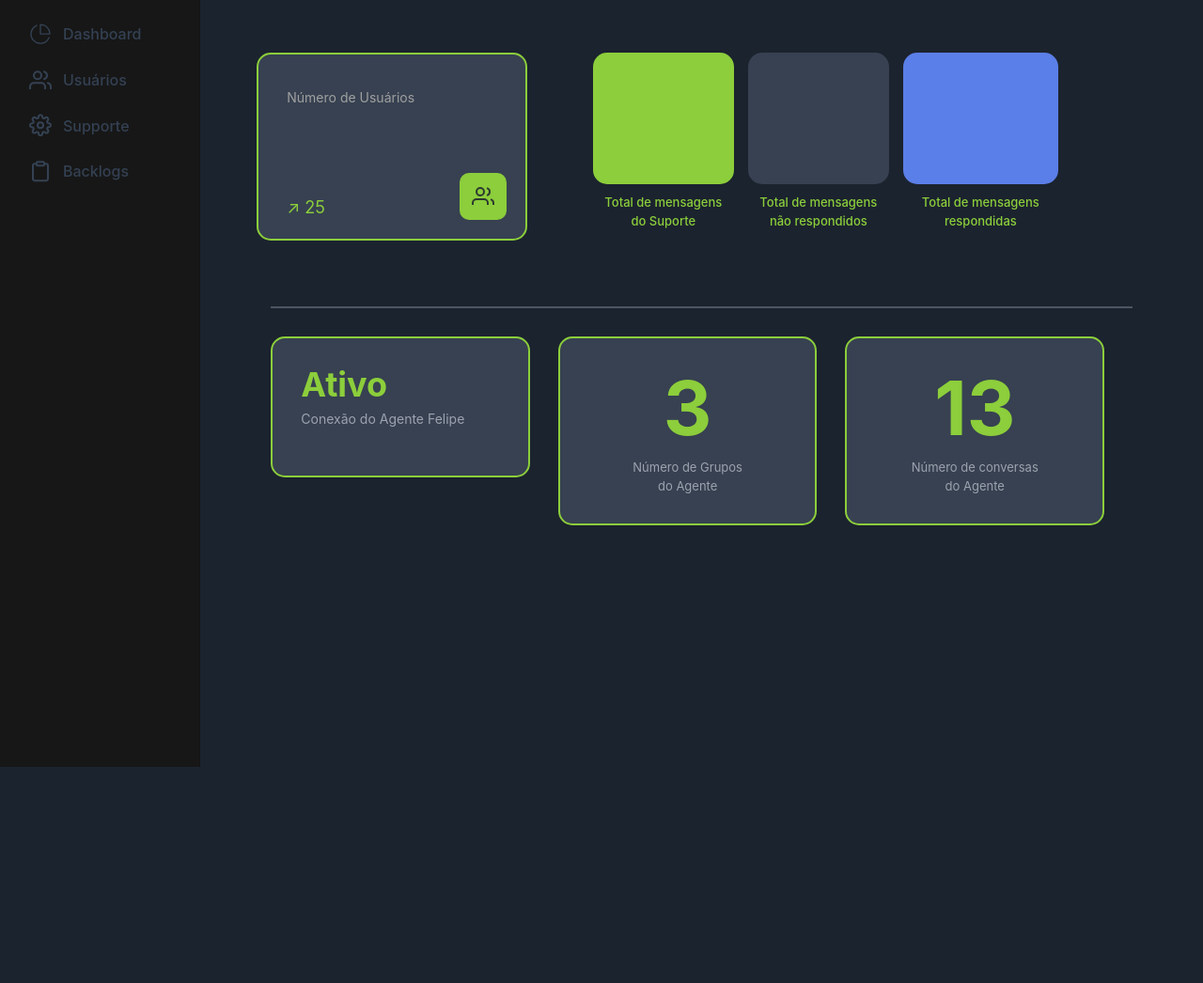
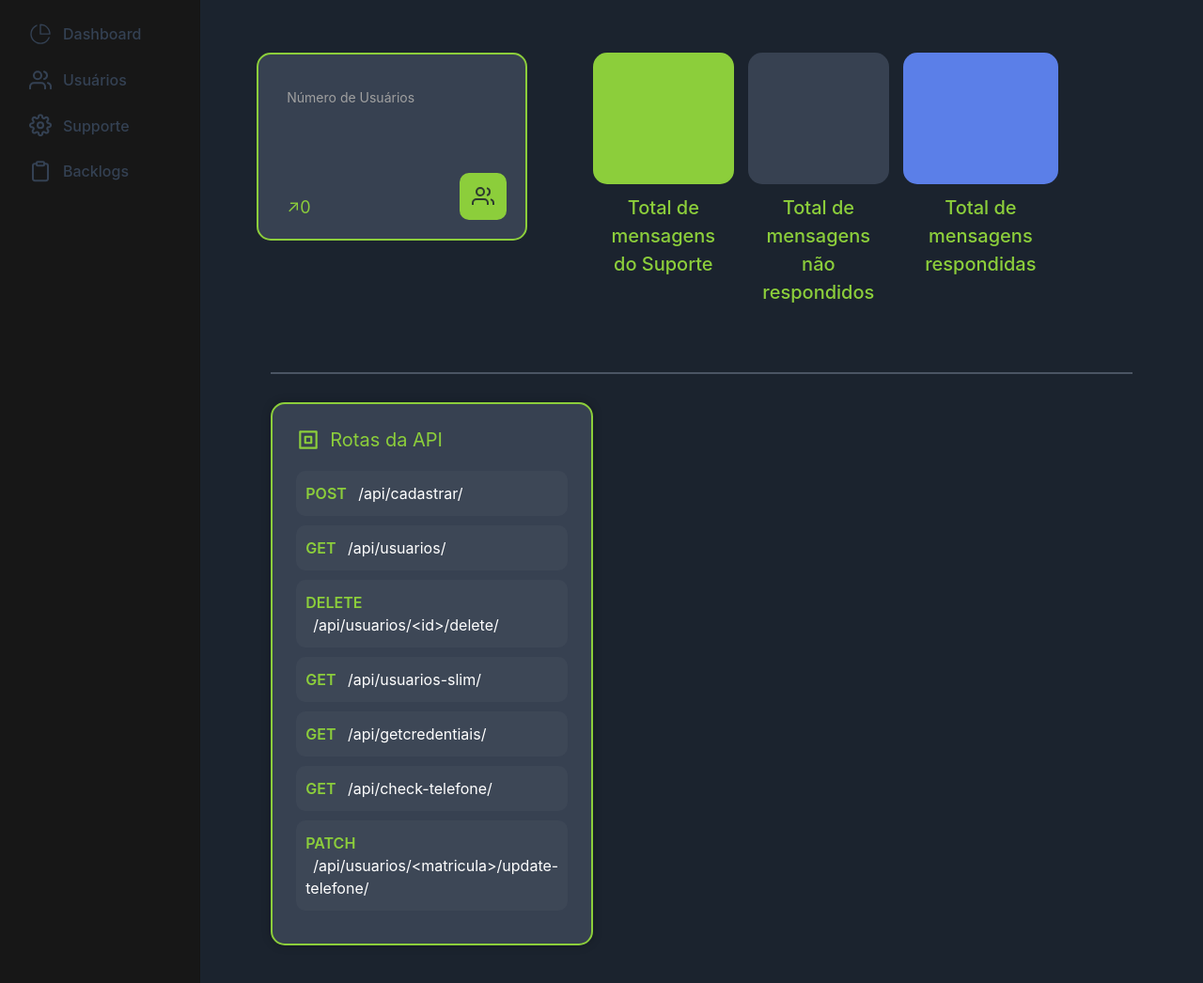
Before and after one commit to rafinhasdev/Assistente-Virtual, a Django app: template Dashboard/templates/dashboard/index.html in a window 1280 px wide. Shown: the part 44-1090 px from the top of the page at 94% size. Before the commit the page ends 860 px from the top, so only its background shows below. Run offline with Django 4.2, Linux system fonts and the light colour scheme; the template is opened without the code that fills it, so the values that code supplies are empty; some libraries are stand-ins or nearby versions.

Commit message:
Verificando

```diff
--- a/Dashboard/templates/dashboard/index.html
+++ b/Dashboard/templates/dashboard/index.html
@@ -1,65 +1,97 @@
-{% extends 'nav.html' %}
+{% extends 'nav.html' %} {% block center %}
 
-{% block center %}
+<style>
+  .parent {
+    display: grid;
+    grid-template-columns: repeat(3, 1fr);
+    grid-template-rows: repeat(6, 1fr);
+    grid-column-gap: 0px;
+    grid-row-gap: 0px;
+  }
 
-<div class="container_main" style="
+  .rotas_api {
+    grid-area: 1 / 1 / 7 / 2;
+  }
+  .conexao_ia {
+    grid-area: 1 / 2 / 3 / 4;
+  }
+  .ideia3 {
+    grid-area: 3 / 2 / 5 / 4;
+  }
+  .ideia4 {
+    grid-area: 5 / 2 / 7 / 4;
+  }
+</style>
+
+<div
+  class="container_main"
+  style="
     display: flex;
     flex-direction: column;
     align-items: flex-start;
     width: 100%;
     min-height: 100vh;
     padding: 40px 5%;
-">
+  "
+>
 
-    <!-- Primeira linha de cards -->
-    <div class="row" style="width: 100%; margin-bottom: 40px;">
-        <!-- Card Número de Usuários -->
-        <div style="width: 33%; padding-right: 15px;">
-            <div style="
+  <div class="row" style="width: 100%; margin-bottom: 40px">
+    <div style="width: 33%; padding-right: 15px">
+      <div
+        style="
           background-color: #374151;
-                border: 2px solid #8CCE3B;
+          border: 2px solid #8cce3b;
           border-radius: 15px;
           padding: 30px;
           color: white;
           position: relative;
           min-height: 200px;
-            ">
-                <h1 style="
-                    font-size: 64px;
-                    font-weight: bold;
-                    color: #a4d65e;
-                    margin: 0;
-                ">{{ num_usuarios }}</h1>
-                <p style="
-                    font-size: 14px;
-                    color: #a0a0a0;
-                    margin: 5px 0 30px 0;
-                ">Número de Usuários</p>
+        "
+      >
+        <h1
+          style="font-size: 64px; font-weight: bold; color: #a4d65e; margin: 0"
+        >
+          {{ num_usuarios }}
+        </h1>
+        <p style="font-size: 14px; color: #a0a0a0; margin: 5px 0 30px 0">
+          Número de Usuários
+        </p>
 
-                <div style="
+        <div
+          style="
             position: absolute;
             bottom: 20px;
             left: 30px;
             display: flex;
             align-items: center;
             gap: 10px;
-                ">
-                    <span style="color: #8CCE3B; font-size: 18px;">↗ 25</span>
+          "
+        >
+          <span style="color: #8cce3b; font-size: 18px">↗0</span>
         </div>
 
-                <div style="
+        <div
+          style="
             position: absolute;
             bottom: 20px;
             right: 20px;
-                    background-color: #8CCE3B;
+            background-color: #8cce3b;
             width: 50px;
             height: 50px;
             border-radius: 10px;
             display: flex;
             align-items: center;
             justify-content: center;
-                ">
-                    <svg width="24" height="24" viewBox="0 0 24 24" fill="none" stroke="#2d3a2f" stroke-width="2">
+          "
+        >
+          <svg
+            width="24"
+            height="24"
+            viewBox="0 0 24 24"
+            fill="none"
+            stroke="#2d3a2f"
+            stroke-width="2"
+          >
             <path d="M17 21v-2a4 4 0 0 0-4-4H5a4 4 0 0 0-4 4v2"></path>
             <circle cx="9" cy="7" r="4"></circle>
             <path d="M23 21v-2a4 4 0 0 0-3-3.87"></path>
@@ -69,10 +101,10 @@
       </div>
     </div>
 
-        <!-- Card Total de mensagens do Suporte -->
-        <div style="width: 18%; padding-right: 15px; margin-left: 55px;">
-            <div style="
-                background-color: #8CCE3B;
+    <div style="width: 18%; padding-right: 15px; margin-left: 55px">
+      <div
+        style="
+          background-color: #8cce3b;
           border-radius: 15px;
           padding: 30px;
           color: white;
@@ -81,26 +113,28 @@
           justify-content: center;
           align-items: center;
           min-height: 140px;
-            ">
-                <h1 style="
-                    font-size: 60px;
-                    font-weight: bold;
-                    margin: 0;
-                    color: white;
-                ">{{ total_suporte_mensagens }}</h1>
+        "
+      >
+        <h1 style="font-size: 60px; font-weight: bold; margin: 0; color: white">
+          {{ total_suporte_mensagens }}
+        </h1>
       </div>
-            <p style="
-                font-size: 13px;
+      <p
+        style="
+          font-size: 20px;
           text-align: center;
           margin-top: 10px;
-                color: #8CCE3B;
+          color: #8cce3b;
           font-weight: 500;
-            ">Total de mensagens<br>do Suporte</p>
+        "
+      >
+        Total de mensagens<br />do Suporte
+      </p>
     </div>
 
-        <!-- Card Total de mensagens não respondidos -->
-        <div style="width: 18%; padding-right: 15px;">
-            <div style="
+    <div style="width: 18%; padding-right: 15px">
+      <div
+        style="
           background-color: #374151;
           border-radius: 15px;
           padding: 30px;
@@ -110,27 +144,29 @@
           justify-content: center;
           align-items: center;
           min-height: 140px;
-            ">
-                <h1 style="
-                    font-size: 60px;
-                    font-weight: bold;
-                    margin: 0;
-                    color: white;
-                ">{{ total_suporte_mensagens_nao_respondidas }}</h1>
+        "
+      >
+        <h1 style="font-size: 60px; font-weight: bold; margin: 0; color: white">
+          {{ total_suporte_mensagens_nao_respondidas }}
+        </h1>
       </div>
-            <p style="
-                font-size: 13px;
+      <p
+        style="
+          font-size: 20px;
           text-align: center;
           margin-top: 10px;
-                color: #8CCE3B;
+          color: #8cce3b;
           font-weight: 500;
-            ">Total de mensagens<br>não respondidos</p>
+        "
+      >
+        Total de mensagens<br />não respondidos
+      </p>
     </div>
 
-        <!-- Card Total de mensagens respondidas -->
-        <div style="width: 18%;">
-            <div style="
-                background-color: #5B7FE8;
+    <div style="width: 18%">
+      <div
+        style="
+          background-color: #5b7fe8;
           border-radius: 15px;
           padding: 30px;
           color: white;
@@ -139,117 +175,172 @@
           justify-content: center;
           align-items: center;
           min-height: 140px;
-            ">
-                <h1 style="
-                    font-size: 60px;
-                    font-weight: bold;
-                    margin: 0;
-                    color: white;
-                ">{{ total_suporte_mensagens_respondidas }}</h1>
+        "
+      >
+        <h1 style="font-size: 60px; font-weight: bold; margin: 0; color: white">
+          {{ total_suporte_mensagens_respondidas }}
+        </h1>
       </div>
-            <p style="
-                font-size: 13px;
+      <p
+        style="
+          font-size: 20px;
           text-align: center;
           margin-top: 10px;
-                color: #8CCE3B;
+          color: #8cce3b;
           font-weight: 500;
-            ">Total de mensagens<br>respondidas</p>
+        "
+      >
+        Total de mensagens<br />respondidas
+      </p>
     </div>
   </div>
 
-    <!-- Linha divisória -->
-    <div style="
-        width: 100%;
-        height: 2px;
-        background-color: #4b5563;
-        margin: 30px 0;
-    "></div>
+  <div
+    style="width: 100%; height: 2px; background-color: #4b5563; margin: 30px 0"
+  ></div>
 
-    <!-- Segunda linha de cards -->
-    <div class="row" style="width: 100%;">
-        <!-- Card Ativo -->
-        <div class="col-md-4">
-            <div style="
+  <div class="parent" style="width: 100%">
+    <div
+      class="rotas_api"
+      style="
         background-color: #374151;
-                border: 2px solid #8CCE3B;
+        border: 2px solid #8cce3b;
         border-radius: 15px;
-                padding: 30px;
+        padding: 25px;
         color: white;
-                min-height: 150px;
-            ">
-                <h2 style="
-                    font-size: 36px;
-                    font-weight: bold;
-                    color: #8CCE3B;
-                    margin: 0;
-                ">Ativo</h2>
-                <p style="
-                    font-size: 14px;
-                    color: #9ca3af;
-                    margin-top: 5px;
-                ">Conexão do Agente Felipe</p>
-            </div>
+        margin-right: 30px;
+        height: 100%;
+        box-shadow: 0 0 10px rgba(0, 0, 0, 0.25);
+      "
+    >
+      <div style="display: flex; align-items: center; margin-bottom: 20px">
+        <svg
+          width="26"
+          height="26"
+          viewBox="0 0 24 24"
+          fill="none"
+          stroke="#8CCE3B"
+          stroke-width="2"
+          stroke-linecap="round"
+          stroke-linejoin="round"
+          style="margin-right: 10px"
+        >
+          <path d="M4 4h16v16H4z"></path>
+          <path d="M9 9h6v6H9z"></path>
+        </svg>
+        <h2 style="color: #8cce3b; margin: 0; font-size: 20px">Rotas da API</h2>
       </div>
 
-        <!-- Card Número de Grupos do Agente -->
-        <div class="col-md-4">
-            <div style="
-                background-color: #374151;
-                border: 2px solid #8CCE3B;
-                border-radius: 15px;
-                padding: 30px;
-                color: white;
-                display: flex;
-                flex-direction: column;
-                justify-content: center;
-                align-items: center;
-                min-height: 150px;
-            ">
-                <h1 style="
-                    font-size: 80px;
-                    font-weight: bold;
-                    margin: 0;
-                    color: #8CCE3B;
-                ">3</h1>
-                <p style="
-                    font-size: 13px;
-                    text-align: center;
-                    margin-top: 10px;
-                    color: #9ca3af;
-                ">Número de Grupos<br>do Agente</p>
-            </div>
-        </div>
+      <ul style="list-style: none; padding: 0; margin: 0">
+        <li
+          style="
+            margin-bottom: 10px;
+            padding: 12px 10px;
+            background-color: rgba(255, 255, 255, 0.03);
+            border-radius: 10px;
+            transition: 0.2s;
+          "
+          onmouseover="this.style.backgroundColor='rgba(140,206,59,0.15)';"
+          onmouseout="this.style.backgroundColor='rgba(255,255,255,0.03)';"
+        >
+          <span style="color: #8cce3b; font-weight: 600">POST</span>
+          <span style="margin-left: 8px">/api/cadastrar/</span>
+        </li>
 
-        <!-- Card Número de conversas do Agente -->
-        <div class="col-md-4">
-            <div style="
-                background-color: #374151;
-                border: 2px solid #8CCE3B;
-                border-radius: 15px;
-                padding: 30px;
-                color: white;
-                display: flex;
-                flex-direction: column;
-                justify-content: center;
-                align-items: center;
-                min-height: 150px;
-            ">
-                <h1 style="
-                    font-size: 80px;
-                    font-weight: bold;
-                    margin: 0;
-                    color: #8CCE3B;
-                ">13</h1>
-                <p style="
-                    font-size: 13px;
-                    text-align: center;
-                    margin-top: 10px;
-                    color: #9ca3af;
-                ">Número de conversas<br>do Agente</p>
+        <li
+          style="
+            margin-bottom: 10px;
+            padding: 12px 10px;
+            background-color: rgba(255, 255, 255, 0.03);
+            border-radius: 10px;
+            transition: 0.2s;
+          "
+          onmouseover="this.style.backgroundColor='rgba(140,206,59,0.15)';"
+          onmouseout="this.style.backgroundColor='rgba(255,255,255,0.03)';"
+        >
+          <span style="color: #8cce3b; font-weight: 600">GET</span>
+          <span style="margin-left: 8px">/api/usuarios/</span>
+        </li>
+
+        <li
+          style="
+            margin-bottom: 10px;
+            padding: 12px 10px;
+            background-color: rgba(255, 255, 255, 0.03);
+            border-radius: 10px;
+            transition: 0.2s;
+          "
+          onmouseover="this.style.backgroundColor='rgba(140,206,59,0.15)';"
+          onmouseout="this.style.backgroundColor='rgba(255,255,255,0.03)';"
+        >
+          <span style="color: #8cce3b; font-weight: 600">DELETE</span>
+          <span style="margin-left: 8px">/api/usuarios/&lt;id&gt;/delete/</span>
+        </li>
+
+        <li
+          style="
+            margin-bottom: 10px;
+            padding: 12px 10px;
+            background-color: rgba(255, 255, 255, 0.03);
+            border-radius: 10px;
+            transition: 0.2s;
+          "
+          onmouseover="this.style.backgroundColor='rgba(140,206,59,0.15)';"
+          onmouseout="this.style.backgroundColor='rgba(255,255,255,0.03)';"
+        >
+          <span style="color: #8cce3b; font-weight: 600">GET</span>
+          <span style="margin-left: 8px">/api/usuarios-slim/</span>
+        </li>
+
+        <li
+          style="
+            margin-bottom: 10px;
+            padding: 12px 10px;
+            background-color: rgba(255, 255, 255, 0.03);
+            border-radius: 10px;
+            transition: 0.2s;
+          "
+          onmouseover="this.style.backgroundColor='rgba(140,206,59,0.15)';"
+          onmouseout="this.style.backgroundColor='rgba(255,255,255,0.03)';"
+        >
+          <span style="color: #8cce3b; font-weight: 600">GET</span>
+          <span style="margin-left: 8px">/api/getcredentiais/</span>
+        </li>
+
+        <li
+          style="
+            margin-bottom: 10px;
+            padding: 12px 10px;
+            background-color: rgba(255, 255, 255, 0.03);
+            border-radius: 10px;
+            transition: 0.2s;
+          "
+          onmouseover="this.style.backgroundColor='rgba(140,206,59,0.15)';"
+          onmouseout="this.style.backgroundColor='rgba(255,255,255,0.03)';"
+        >
+          <span style="color: #8cce3b; font-weight: 600">GET</span>
+          <span style="margin-left: 8px">/api/check-telefone/</span>
+        </li>
+
+        <li
+          style="
+            margin-bottom: 10px;
+            padding: 12px 10px;
+            background-color: rgba(255, 255, 255, 0.03);
+            border-radius: 10px;
+            transition: 0.2s;
+          "
+          onmouseover="this.style.backgroundColor='rgba(140,206,59,0.15)';"
+          onmouseout="this.style.backgroundColor='rgba(255,255,255,0.03)';"
+        >
+          <span style="color: #8cce3b; font-weight: 600">PATCH</span>
+          <span style="margin-left: 8px"
+            >/api/usuarios/&lt;matricula&gt;/update-telefone/</span
+          >
+        </li>
+      </ul>
     </div>
   </div>
 </div>
 
-</div>
-
 {% endblock %}
--- a/Dashboard/templates/dashboard/suporte/confirm_delete.html
+++ b/Dashboard/templates/dashboard/suporte/confirm_delete.html
@@ -40,7 +40,6 @@
                     Tem certeza de que deseja excluir esta mensagem de suporte?
                 </p>
 
-                <!-- Exibição dos dados do item -->
                 <div style="
                     margin-top: 20px;
                     padding: 15px;
@@ -62,7 +61,6 @@
                 </div>
             </div>
 
-            <!-- BOTÕES -->
             <form method="POST" style="display: flex; gap: 15px;">
                 {% csrf_token %}
 
--- a/Dashboard/templates/dashboard/usuarios/confirm_delete.html
+++ b/Dashboard/templates/dashboard/usuarios/confirm_delete.html
@@ -68,7 +68,6 @@
                 </div>
             </div>
 
-            <!-- BOTÕES -->
             <form method="POST" style="display: flex; gap: 15px;">
                 {% csrf_token %}
 
--- a/SUAP/backends.py
+++ b/SUAP/backends.py
@@ -1,5 +1,3 @@
-import re
-
 from social_core.backends.oauth import BaseOAuth2
 
 
--- a/SUAP/pipeline/save_user.py
+++ b/SUAP/pipeline/save_user.py
@@ -1,5 +1,3 @@
-# SUAP/pipeline/save_user.py
-
 import logging
 from django.contrib.auth.models import Group
 from accounts.models import Usuarios
@@ -31,19 +29,16 @@ def save_suap_user(strategy, details, response, backend, *args, **kwargs):
 
     username = suap_id
     default_password = f"IFRN{username}"
-    # Verifica se já existe
     user = Usuarios.objects.filter(username=username).first()
 
 
     if user:
-        # ✅ Apenas atualiza os dados, sem criar novo
         user.first_name = first_name
         user.last_name = last_name
         user.email = email
         user.save(update_fields=["first_name", "last_name", "email"])
         created = False
     else:
-        # ✅ Cria apenas uma vez
         user = Usuarios.objects.create(
             username=username,
             first_name=first_name,
--- a/app/templates/app/backlogs.html
+++ b/app/templates/app/backlogs.html
@@ -1,7 +1,6 @@
 {% extends 'base.html' %} {% block center %}
 
 <style>
-  /* ====== ESTILOS GERAIS ====== */
 
   .main_container {
     background-color: #1b232e;
@@ -53,7 +52,6 @@
     overflow-y: auto;
   }
 
-  /* ====== ITENS DO BACKLOG ====== */
 
   .backlog-item {
     width: 100%;
@@ -78,7 +76,6 @@
     font-size: 0.9rem;
   }
 
-  /* ====== RESPONSIVIDADE ====== */
 
   @media (max-width: 900px) {
     .frame_container {
--- a/app/templates/app/index.html
+++ b/app/templates/app/index.html
@@ -4,7 +4,6 @@
 
 <style>
 
-/* ======== CONTAINER PRINCIPAL ======== */
 .container_main {
     display: flex;
     background-color: #1B232E;
@@ -20,7 +19,6 @@
     font-family: system-ui, -apple-system, BlinkMacSystemFont, 'Segoe UI', Roboto, Oxygen, Ubuntu, Cantarell, 'Open Sans', 'Helvetica Neue', sans-serif;
 }
 
-/* ======== DECORAÇÕES (IMAGENS) ======== */
 
 .decor {
     position: absolute;
@@ -81,7 +79,6 @@
     text-align: justify;
 }
 
-/* ======== BOTÕES ======== */
 
 .container_buttons {
     display: flex;
@@ -115,7 +112,6 @@
     margin-left: 90px;
 }
 
-/* ======== CONTEÚDO DIREITO ======== */
 
 .content_right {
     width: 45%;
@@ -226,7 +222,7 @@
     }
 
     .felipe_asset {
-        display: none; /* remove no mobile para não quebrar layout */
+        display: none;
     }
 }
 
--- a/core/settings.py
+++ b/core/settings.py
@@ -180,8 +180,6 @@ AUTHENTICATION_BACKENDS = (
 
 SOCIAL_AUTH_JSONFIELD_ENABLED = True
 
-
-
 EMAIL_BACKEND = "django.core.mail.backends.smtp.EmailBackend"
 EMAIL_HOST = os.getenv("EMAIL_HOST")
 EMAIL_PORT = int(os.getenv("EMAIL_PORT"))
```
Also changed, not shown: Dashboard/templates/dashboard/backlogs/backlogs_detail.html (+4 -6 lines), Dashboard/templates/dashboard/suporte/support_list.html (+25 -11 lines), Dashboard/templates/dashboard/usuarios/usuarios_detail.html (+0 -7 lines), Dashboard/templates/dashboard/usuarios/usuarios_list.html (+4 -43 lines), Dashboard/views.py (+17 -51 lines), app/templates/app/about.html (+6 -7 lines), app/templates/app/support/support_form.html (+12 -3 lines), templates/includes/pagination.html (+2 -13 lines), db.sqlite3. Lines whose indentation alone changed are shown as unchanged.
